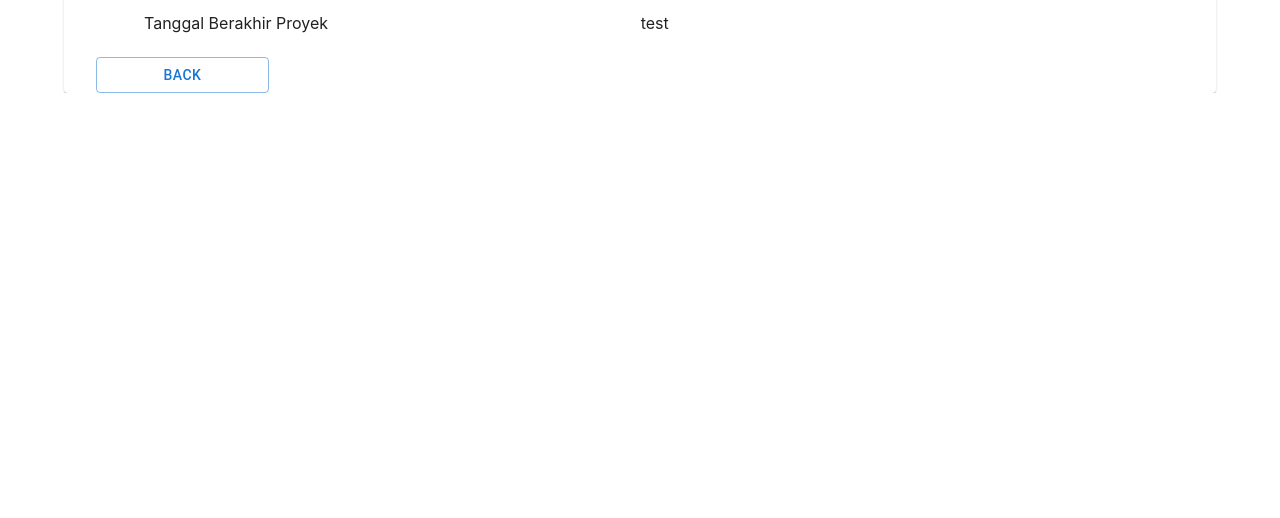
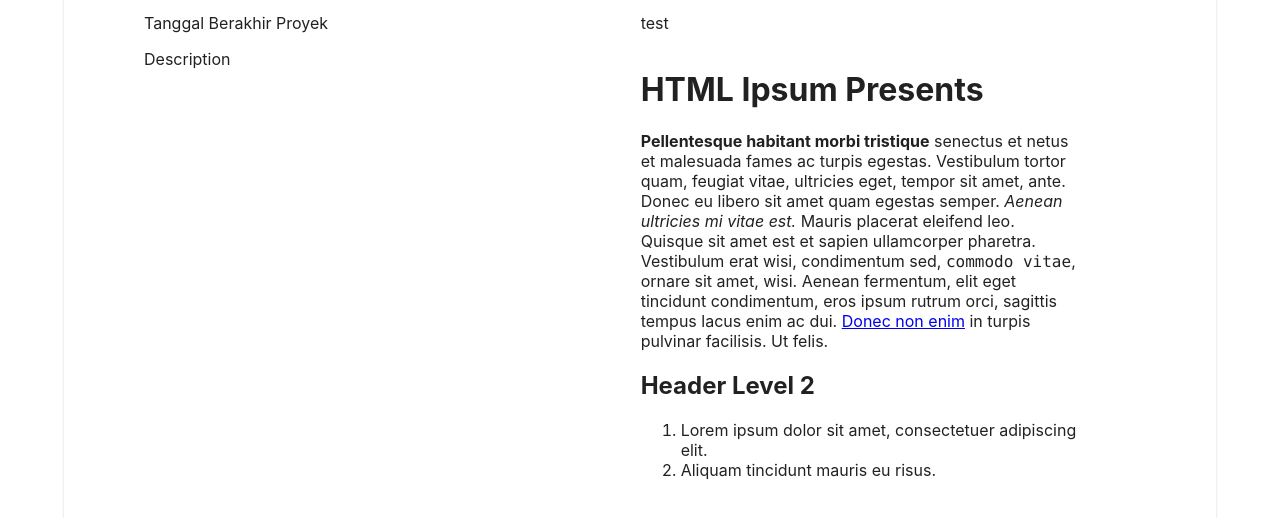
Before and after one commit to rezamf17/wika-data-center-fe, a React (Create React App) app: page /projects/detail in a window 1280 px wide. Shown: the part 833-1351 px from the top of the page. Before the commit the page ends 926 px from the top, so only its background shows below. Built offline with nearby package versions, Linux system fonts and the light colour scheme.

Commit message:
detail project with component

```diff
--- /dev/null
+++ b/src/application/components/DetailProjectComponent.tsx
@@ -0,0 +1,90 @@
+import * as React from 'react';
+import { useTheme } from '@mui/material/styles';
+import { Box, Grid, Card } from '@mui/material';
+
+// interface DashboardCard {
+//     title: string;
+//     count: number;
+//     icon: React.ReactNode;
+// }
+
+const DetailProject: React.FC = () => {
+    const gridStyle = {
+        marginLeft: '1em',
+        textAlign: 'left',
+        padding: '0.5em'
+    }
+
+
+    return (
+        <>
+            <Grid container spacing={7} sx={gridStyle}>
+                <Grid item xs={5}>
+                    Nama Proyek
+                </Grid>
+                <Grid item xs={5}>
+                    test
+                </Grid>
+            </Grid>
+            <Grid container spacing={7} sx={gridStyle}>
+                <Grid item xs={5}>
+                    Status Proyek
+                </Grid>
+                <Grid item xs={5}>
+                    test
+                </Grid>
+            </Grid>
+            <Grid container spacing={7} sx={gridStyle}>
+                <Grid item xs={5}>
+                    Departemen
+                </Grid>
+                <Grid item xs={5}>
+                    test
+                </Grid>
+            </Grid>
+            <Grid container spacing={7} sx={gridStyle}>
+                <Grid item xs={5}>
+                    Tempat Proyek
+                </Grid>
+                <Grid item xs={5}>
+                    test
+                </Grid>
+            </Grid>
+            <Grid container spacing={7} sx={gridStyle}>
+                <Grid item xs={5}>
+                    Tanggal Mulai Proyek
+                </Grid>
+                <Grid item xs={5}>
+                    test
+                </Grid>
+            </Grid>
+            <Grid container spacing={7} sx={gridStyle}>
+                <Grid item xs={5}>
+                    Tanggal Berakhir Proyek
+                </Grid>
+                <Grid item xs={5}>
+                    test
+                </Grid>
+            </Grid>
+            <Grid container spacing={7} sx={gridStyle}>
+                <Grid item xs={5}>
+                    Description
+                </Grid>
+                <Grid item xs={5}>
+                    <h1>HTML Ipsum Presents</h1>
+
+                    <p><strong>Pellentesque habitant morbi tristique</strong> senectus et netus et malesuada fames ac turpis egestas. Vestibulum tortor quam, feugiat vitae, ultricies eget, tempor sit amet, ante. Donec eu libero sit amet quam egestas semper. <em>Aenean ultricies mi vitae est.</em> Mauris placerat eleifend leo. Quisque sit amet est et sapien ullamcorper pharetra. Vestibulum erat wisi, condimentum sed, <code>commodo vitae</code>, ornare sit amet, wisi. Aenean fermentum, elit eget tincidunt condimentum, eros ipsum rutrum orci, sagittis tempus lacus enim ac dui. <a href="#">Donec non enim</a> in turpis pulvinar facilisis. Ut felis.</p>
+
+                    <h2>Header Level 2</h2>
+
+                    <ol>
+                        <li>Lorem ipsum dolor sit amet, consectetuer adipiscing elit.</li>
+                        <li>Aliquam tincidunt mauris eu risus.</li>
+                    </ol>
+                </Grid>
+            </Grid>
+        </>
+    );
+}
+
+export default DetailProject
--- a/src/application/containers/DetailProject.tsx
+++ b/src/application/containers/DetailProject.tsx
@@ -3,6 +3,7 @@ import { motion } from 'framer-motion'
 import Navigation from '../components/Navigation'
 import Breadcrumbs from '../components/BreadcrumbsComponent'
 import ApartmentIcon from '@mui/icons-material/Apartment';
+import DetailProjectComponent from '../components/DetailProjectComponent';
 import {
   Container,
   Card,
@@ -15,11 +16,6 @@ import Carousel from '../components/Carousel';
 import { useNavigate } from 'react-router-dom';
 
 const DetailProject: React.FC = () => {
-  const gridStyle = {
-    marginLeft: '1em',
-    textAlign : 'left',
-    padding : '0.5em'
-  }
 
   const back = {
     width : '15%',
@@ -44,54 +40,7 @@ const DetailProject: React.FC = () => {
           <Breadcrumbs title='Detail Projects' icon={<ApartmentIcon sx={{ mr: 0.5 }} fontSize="inherit" />} />
           <Card sx={{ height: 'auto' }}>
             <Carousel />
-            <Grid container spacing={7} sx={gridStyle}>
-              <Grid item xs={5}>
-                Nama Proyek
-              </Grid>
-              <Grid item xs={5}>
-                test
-              </Grid>
-            </Grid>
-            <Grid container spacing={7} sx={gridStyle}>
-              <Grid item xs={5}>
-                Status Proyek
-              </Grid>
-              <Grid item xs={5}>
-                test
-              </Grid>
-            </Grid>
-            <Grid container spacing={7} sx={gridStyle}>
-              <Grid item xs={5}>
-                Departemen
-              </Grid>
-              <Grid item xs={5}>
-                test
-              </Grid>
-            </Grid>
-            <Grid container spacing={7} sx={gridStyle}>
-              <Grid item xs={5}>
-                Tempat Proyek
-              </Grid>
-              <Grid item xs={5}>
-                test
-              </Grid>
-            </Grid>
-            <Grid container spacing={7} sx={gridStyle}>
-              <Grid item xs={5}>
-                Tanggal Mulai Proyek
-              </Grid>
-              <Grid item xs={5}>
-                test
-              </Grid>
-            </Grid>
-            <Grid container spacing={7} sx={gridStyle}>
-              <Grid item xs={5}>
-                Tanggal Berakhir Proyek
-              </Grid>
-              <Grid item xs={5}>
-                test
-              </Grid>
-            </Grid>
+            <DetailProjectComponent />
             <Stack
               direction="row"
               justifyContent="flex-start"
```
